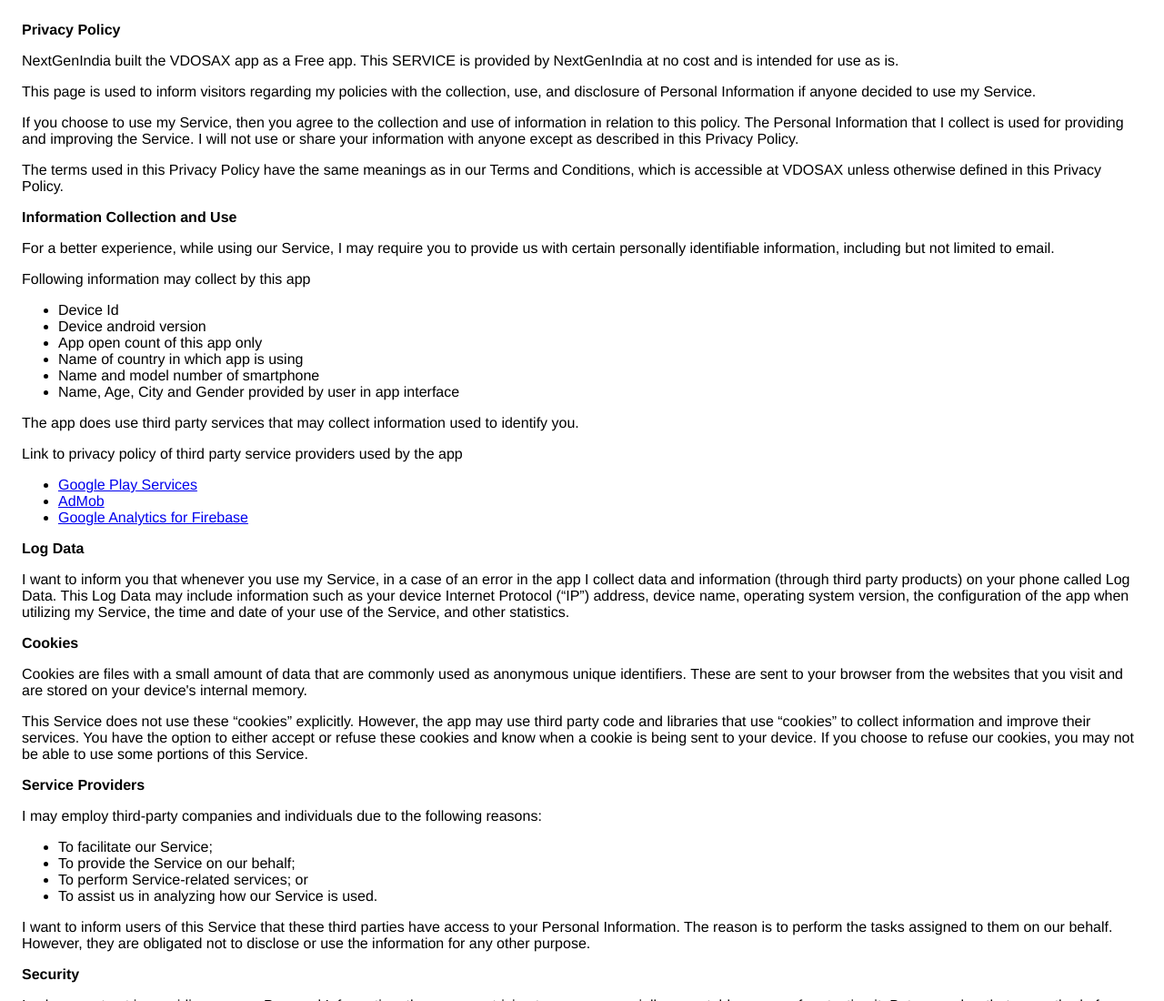
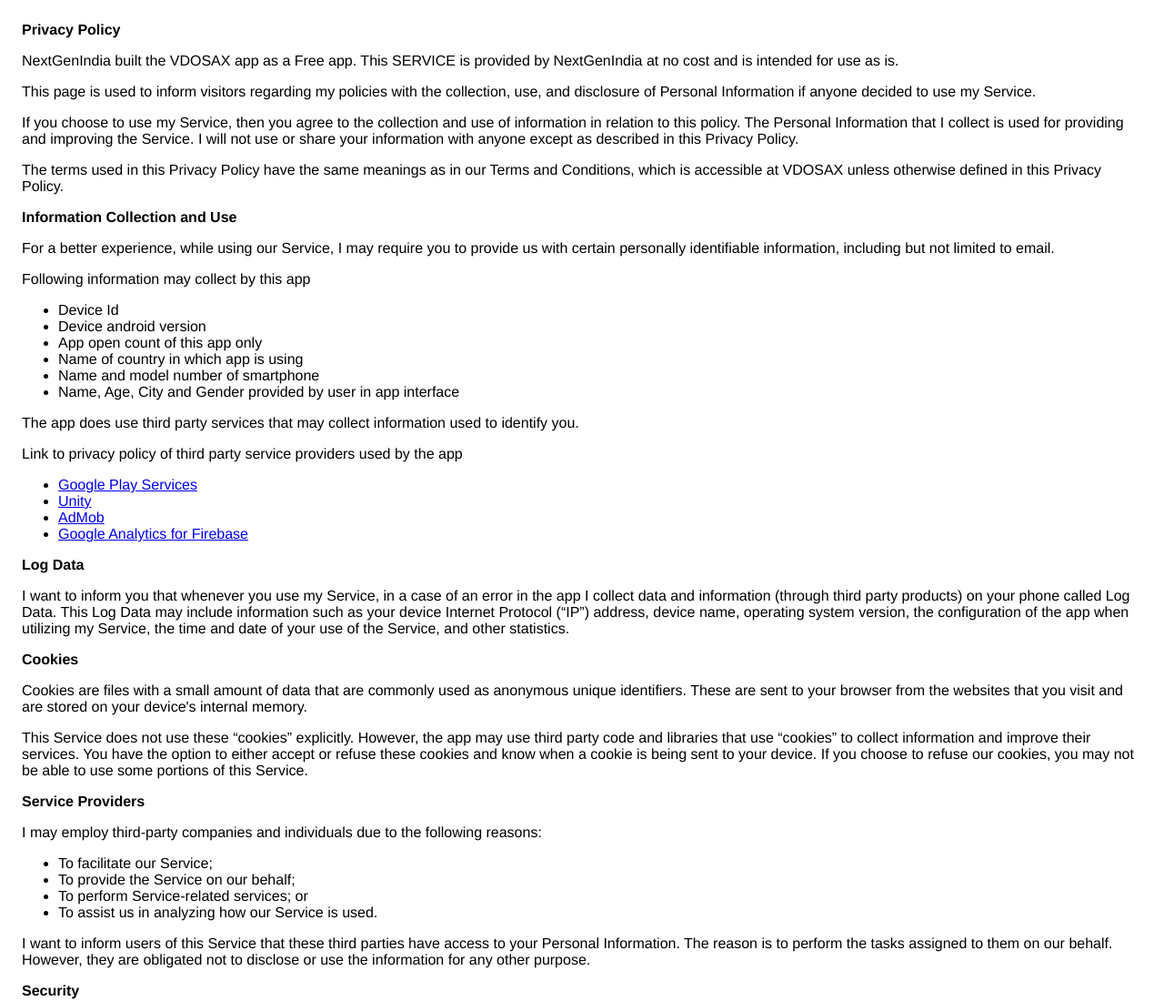
Before and after one commit to ChitranshGoud/CGNJRepo, a plain HTML site: page vdocallvideos/privacy_policy.html in a window 1280 px wide. Shown: the top 1100 px of the page at 91% size. Drawn offline with Linux system fonts and the light colour scheme.

Commit message:
Update privacy_policy.html

```diff
--- a/vdocallvideos/privacy_policy.html
+++ b/vdocallvideos/privacy_policy.html
@@ -46,7 +46,12 @@
                   </p> <p>
                     Link to privacy policy of third party service providers used
                     by the app
-                  </p> <ul><li><a href="https://www.google.com/policies/privacy/" target="_blank" rel="noopener noreferrer">Google Play Services</a></li><li><a href="https://support.google.com/admob/answer/6128543?hl=en" target="_blank" rel="noopener noreferrer">AdMob</a></li><li><a href="https://firebase.google.com/policies/analytics" target="_blank" rel="noopener noreferrer">Google Analytics for Firebase</a></li><!----><!----><!----><!----><!----><!----><!----><!----><!----><!----><!----><!----><!----><!----><!----><!----><!----><!----><!----><!----><!----><!----><!----><!----></ul></div> <p><strong>Log Data</strong></p> <p>
+                  </p> <ul>
+        <li><a href="https://www.google.com/policies/privacy/" target="_blank" rel="noopener noreferrer">Google Play Services</a></li>
+        <li><a href="https://unity.com/legal/privacy-policy" target="_blank" rel="noopener noreferrer">Unity</a></li>
+        <li><a href="https://support.google.com/admob/answer/6128543?hl=en" target="_blank" rel="noopener noreferrer">AdMob</a></li>
+        <li><a href="https://firebase.google.com/policies/analytics" target="_blank" rel="noopener noreferrer">Google Analytics for Firebase</a></li>
+        <!----><!----><!----><!----><!----><!----><!----><!----><!----><!----><!----><!----><!----><!----><!----><!----><!----><!----><!----><!----><!----><!----><!----><!----></ul></div> <p><strong>Log Data</strong></p> <p>
                   I want to inform you that whenever you
                   use my Service, in a case of an error in the app
                   I collect data and information (through third party
```
